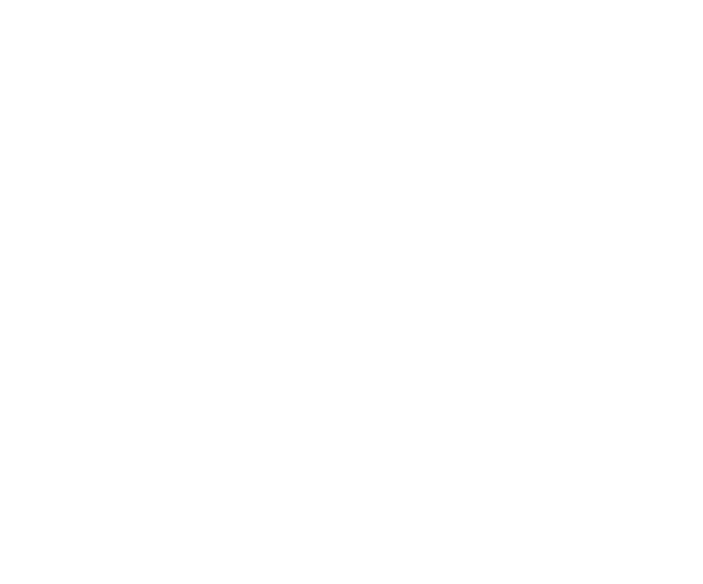
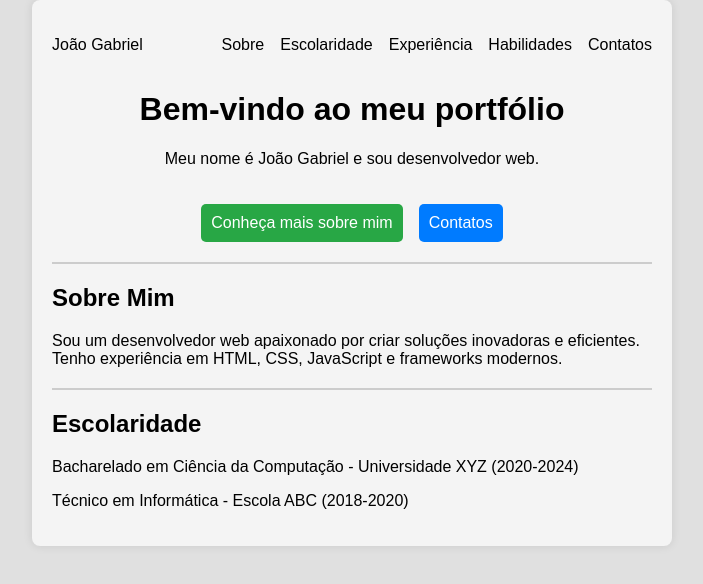
Before and after one commit to JoaoGabrielWMendes/portif-lio, a plain HTML site: page index.html in a window 1280 px wide. Shown: the whole page, without its empty margins (288-991 px from the left). Drawn offline with Linux system fonts and the light colour scheme.

Commit message:
criacão das div principais

```diff
--- a/index.html
+++ b/index.html
@@ -1,11 +1,45 @@
 <!DOCTYPE html>
-<html lang="en">
+<html lang="pt-br">
 <head>
-    <meta charset="UTF-8">
-    <meta name="viewport" content="width=device-width, initial-scale=1.0">
-    <title>Document</title>
+  <meta charset="UTF-8">
+  <meta name="viewport" content="width=device-width, initial-scale=1.0">
+  <link rel="stylesheet" href="style.css">
+  <title>Portfólio João Gabriel</title>
 </head>
 <body>
+  <div class="container">
 
+    <!-- Cabeçalho no topo -->
+    <div class="cabecalho">
+      <p class="nome">João Gabriel</p>
+      <div class="menu">
+        <p>Sobre</p>
+        <p>Escolaridade</p>
+        <p>Experiência</p>
+        <p>Habilidades</p>
+        <p>Contatos</p>
+      </div>
+    </div>
+    <div class="apresentacao">
+    <h1>Bem-vindo ao meu portfólio</h1>
+    <p>Meu nome é João Gabriel e sou desenvolvedor web.</p>
+    </div>
+    <div class="buttons">
+      <div class="conheca">Conheça mais sobre mim</div>
+      <div class="contatos">Contatos</div>
+    </div>
+
+    <div class="linha"></div>
+    <div class="sobre">
+        <h2>Sobre Mim</h2>
+        <p>Sou um desenvolvedor web apaixonado por criar soluções inovadoras e eficientes. Tenho experiência em HTML, CSS, JavaScript e frameworks modernos.</p>
+    </div>
+    <div class="linha"></div>
+    <div class="escolaridade">
+        <h2>Escolaridade</h2>
+        <div class="bacharelado"></div>
+        <p>Bacharelado em Ciência da Computação - Universidade XYZ (2020-2024)</p>
+        <p>Técnico em Informática - Escola ABC (2018-2020)</p>
+    </div>
 </body>
 </html>
--- a/style.css
+++ b/style.css
@@ -0,0 +1,65 @@
+body {
+    display: flex;
+    justify-content: center;
+    height: 100%;
+    margin: 0;
+    background-color: #e0e0e0;
+}
+
+.container {
+    width: 600px;
+    padding: 20px;
+    font-family: Arial, sans-serif;
+    background-color: #f4f4f4;
+    border-radius: 8px;
+    box-shadow: 0 0 10px rgba(0, 0, 0, 0.1);
+
+}
+
+.cabecalho {
+    display: flex;
+    justify-content: space-between;
+    align-items: center;
+}
+
+.menu{
+    display: flex;
+    gap: 16px;
+    align-items: flex-end;
+}
+
+.buttons{
+    display: flex;
+    gap: 16px;
+    align-items: center;
+    justify-content: center;
+}
+
+.apresentacao{
+    text-align: center;
+}
+
+.linha{
+    border-top: 2px solid #ccc;
+    margin: 20px 0;
+}
+
+.contatos{
+    margin-top: 20px;
+    padding: 10px;
+    background-color: #007BFF;
+    color: white;
+    border-radius: 5px;
+    text-decoration: none;
+    display: inline-block;
+}
+
+.conheca{
+    margin-top: 20px;
+    padding: 10px;
+    background-color: #28A745;
+    color: white;
+    border-radius: 5px;
+    text-decoration: none;
+    display: inline-block;
+}
```
